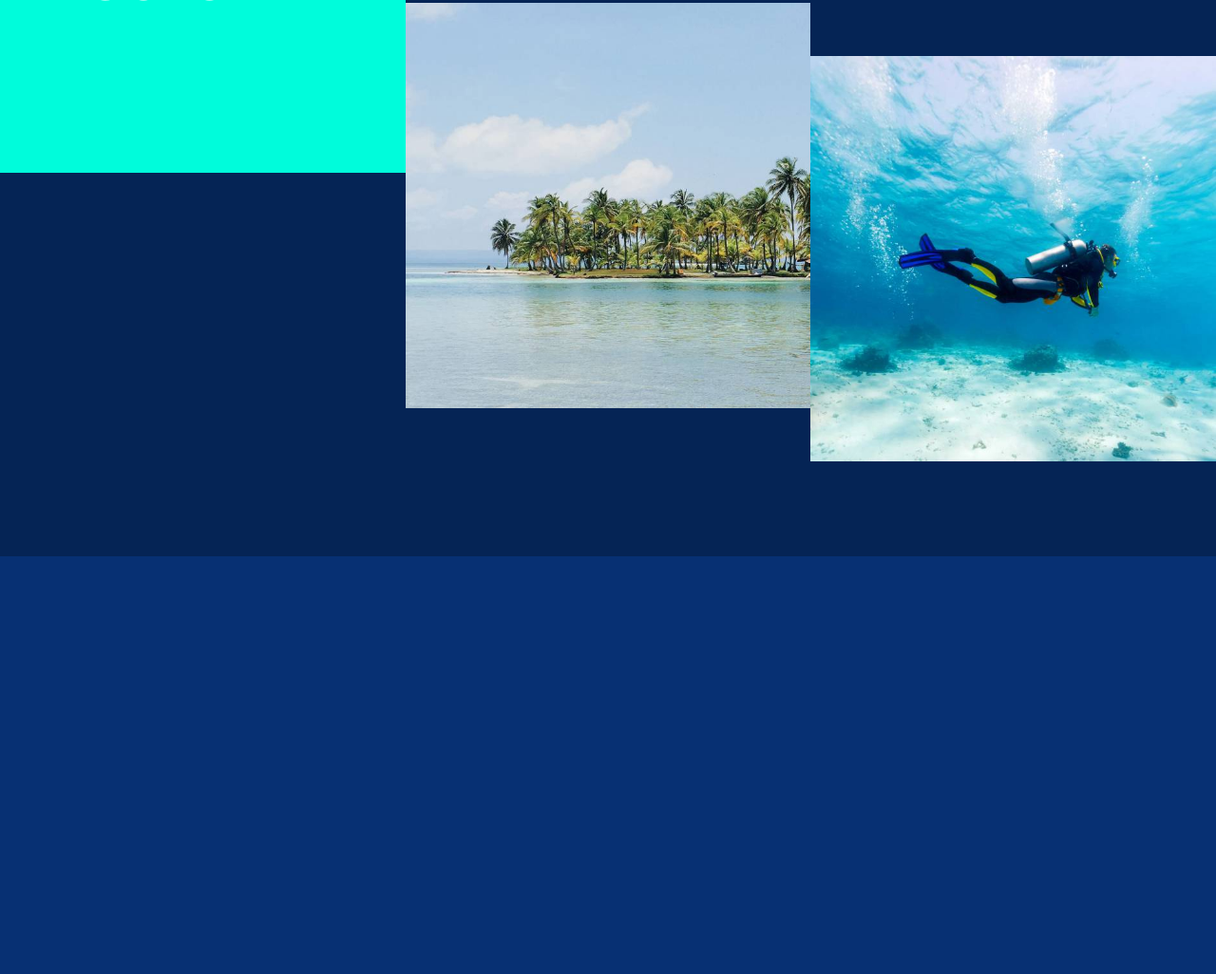
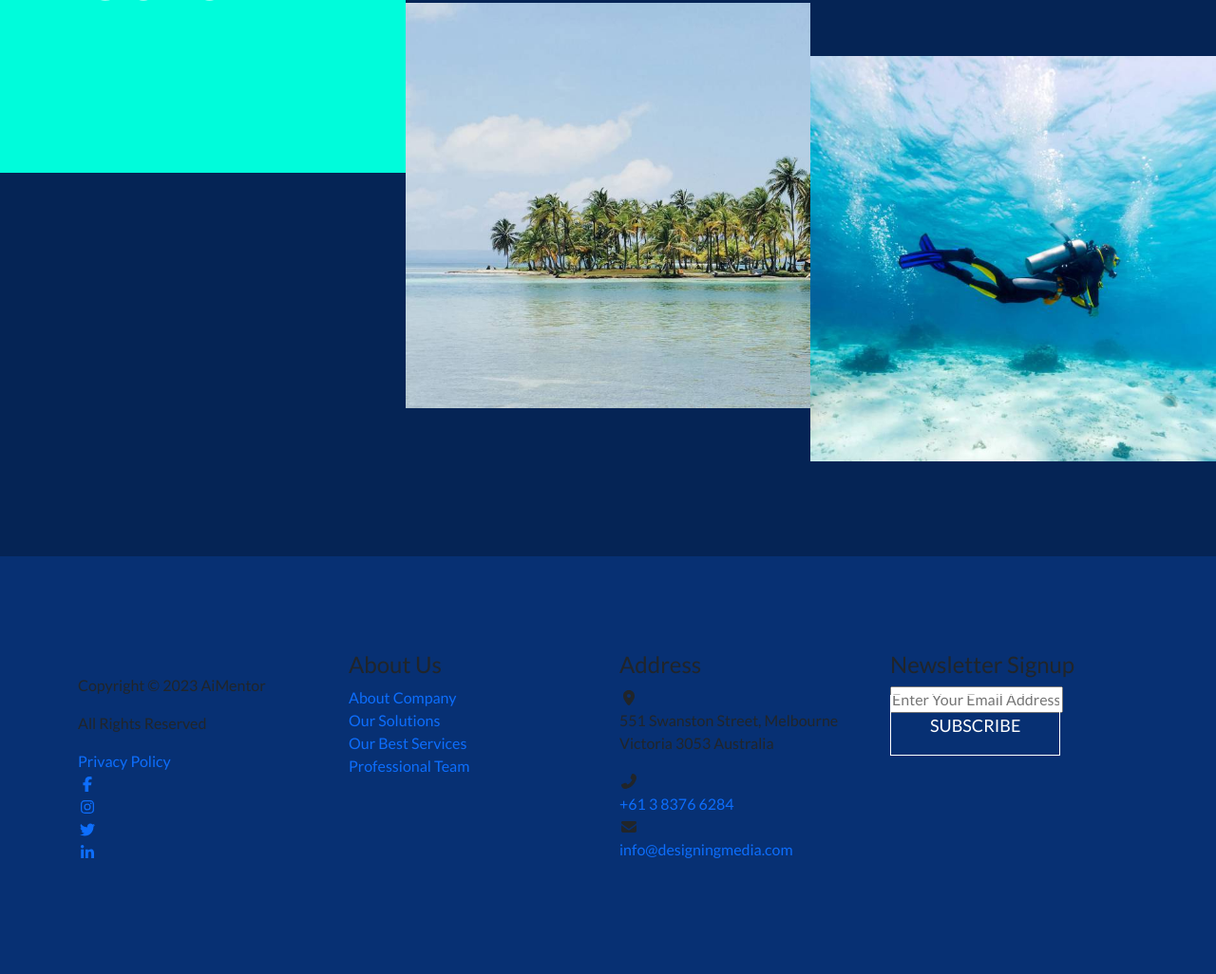
Before and after one commit to pSam16/divin, a plain HTML site: page index.html in a window 1280 px wide. Shown: the part 4049-5075 px from the top of the page at 95% size. Before the commit the page ends 4635 px from the top, so only its background shows below. Drawn offline with nearby package versions, Linux system fonts and the light colour scheme.

Commit message:
Update index.html

```diff
--- a/index.html
+++ b/index.html
@@ -328,6 +328,127 @@
         </div>
     </section>
 
+
+             <!-- footer section start -->
+<section class="footer sec-padding">
+  <div class="container">
+    <div class="footer-main">
+      <div class="row">
+        <div class="col-lg-3 col-md-6">
+          <div class="footer01">
+            <div class="foot-logo">
+              <img src="assets/img" alt="">
+            </div>
+            <div class="foot-p">
+              <p>Copyright © 2023 AiMentor</p>
+            </div>
+            <div class="foot-p">
+              <p>All Rights Reserved</p>
+            </div>
+            <div class="foot-p">
+              <a href="">Privacy Policy</a>
+            </div>
+            <div class="foot-sm">
+              <ul>
+                <li><a href=""><i class="fab fa-facebook-f sm-ico"></i></a></li>
+                <li><a href=""><i class="fab fa-instagram sm-ico"></i></a></li>
+                <li><a href=""><i class="fab fa-twitter sm-ico"></i></a></li>
+                <li><a href=""><i class="fab fa-linkedin-in sm-ico"></i></a></li>
+              </ul>
+              </div>
+
+
+
+
+            </div>
+          </div>
+
+
+
+        <div class="col-lg-3 col-md-6">
+          <div class="footer01">
+            <div class="foot-ab">
+              <h4>About Us</h4>
+            </div>
+            <div class="foot-p">
+              <ul>
+                <li><a href="">About Company</a></li>
+                <li><a href="">Our Solutions</a></li>
+                <li><a href="">Our Best Services</a></li>
+                <li><a href="">Professional Team</a></li>
+              </ul>
+            </div>
+          </div>
+        </div>
+
+
+        <div class="col-lg-3 col-md-6">
+          <div class="footer01">
+            <div class="foot-con">
+              <h4>Address</h4>
+            </div>
+            <div class="foot-p foot-address">
+              <div class="row">
+                <div class="col-lg-1 col-md-1 col-1">
+                  <i class="fas fa-map-marker-alt add-ico"></i>
+                </div>
+                <div class="col-lg-11 col-md-11 col-11">
+                  <p>551 Swanston Street, Melbourne
+                    Victoria 3053 Australia</p>
+                </div>
+              </div>
+
+              <div class="row">
+                <div class="col-lg-1 col-md-1 col-1">
+                  <i class="fas fa-phone-alt add-ico"></i>
+                </div>
+                <div class="col-lg-11 col-md-11 col-11">
+                  <a href="">+61 3 8376 6284</a>
+                </div>
+              </div>
+
+              <div class="row">
+                <div class="col-lg-1 col-md-1 col-1">
+                  <i class="fas fa-envelope add-ico"></i>
+                </div>
+                <div class="col-lg-11 col-md-11 col-11">
+                  <a href="">info@designingmedia.com</a>
+                </div>
+              </div>
+            </div>
+          </div>
+        </div>
+
+
+        <div class="col-lg-3 col-md-6">
+          <div class="footer01">
+            <div class="foot-news">
+              <h4>Newsletter Signup</h4>
+            </div>
+            <div class="foot-nsmail">
+                <div class="mail">
+                  <input type="email" placeholder="Enter Your Email Address" required class="ns-mail">
+
+
+                </div>
+                <div class="mail-btn" >
+                  <a href="" class="btn-ban">Subscribe</a>
+
+                </div>
+
+            </div>
+          </div>
+        </div>
+      </div>
+    </div>
+    </div>
+  </div>
+</section>
+
+
+
+         <!-- footer section end -->
+
     <script src="assets/js/jquery-3.7.1.min.js"></script>
 
     <!-- Optional JavaScript; choose one of the two! -->
```
